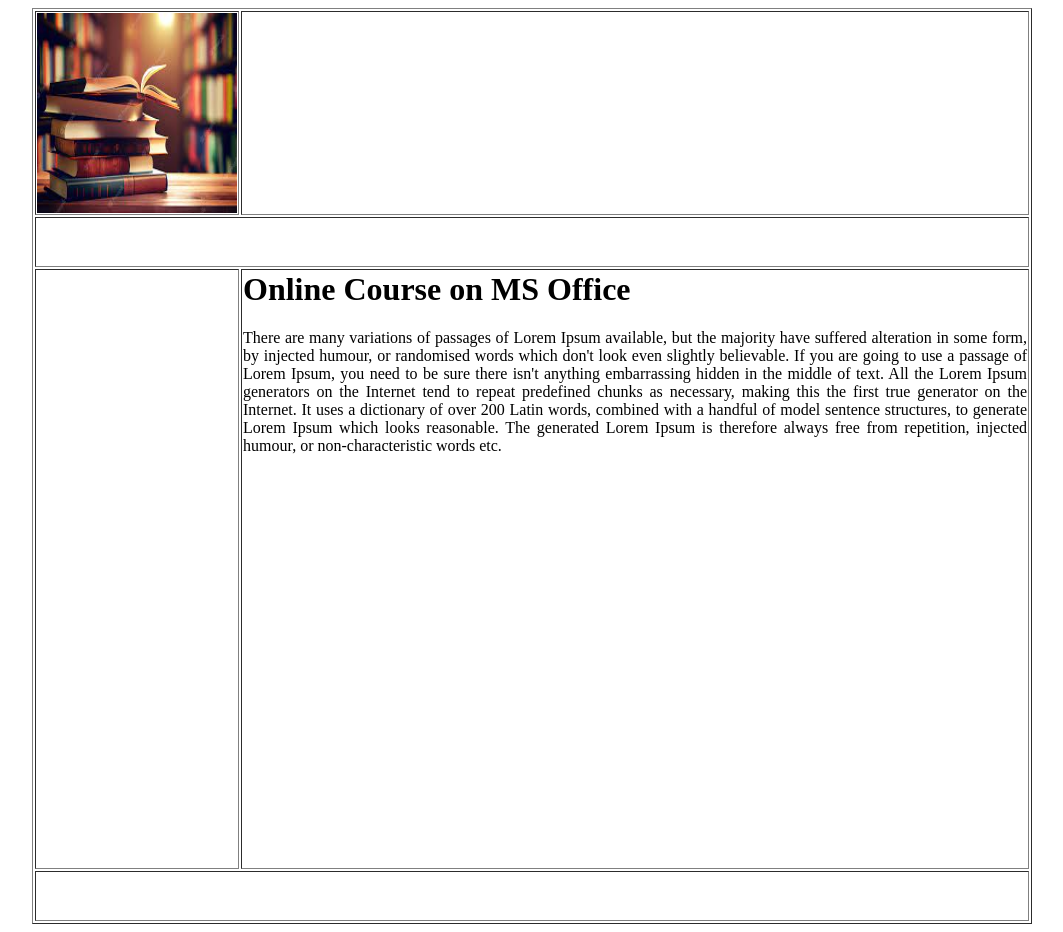
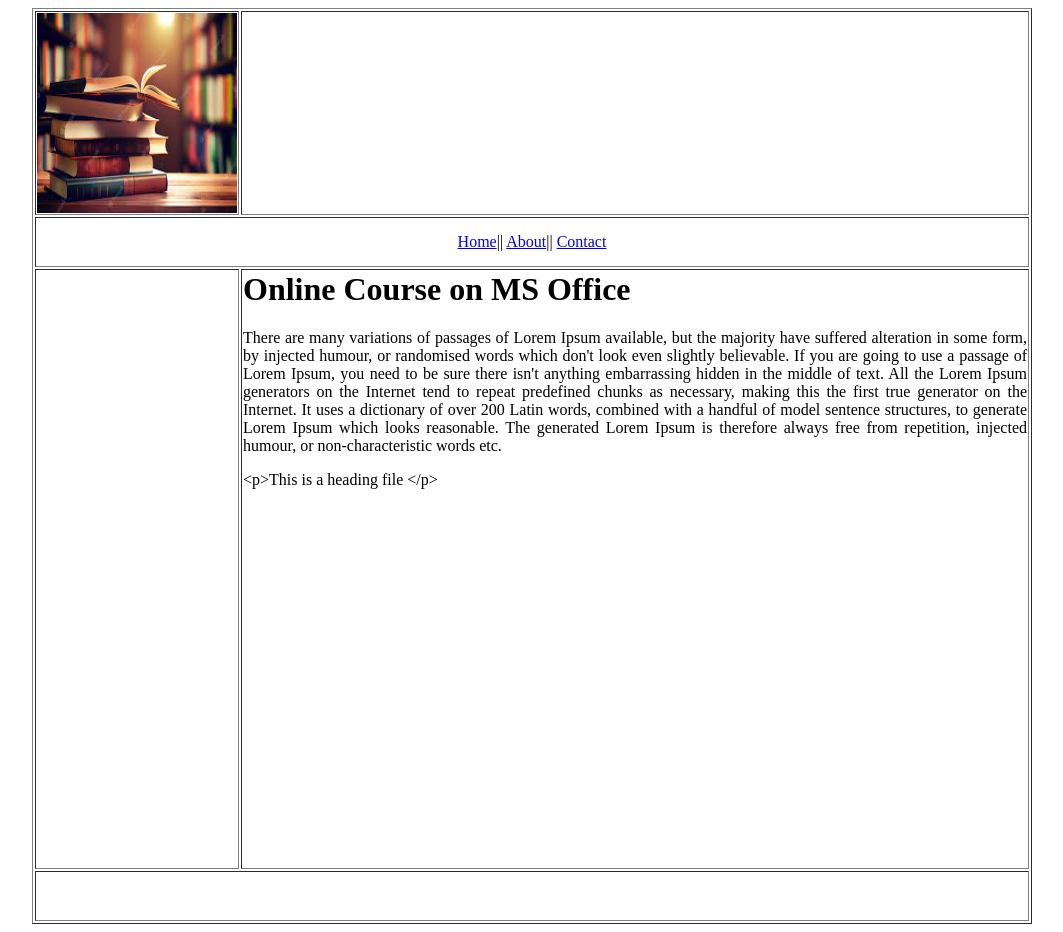
Before and after one commit to mdyounos/php-71, a plain HTML site: page index.html in a window 1280 px wide. Shown: the whole page, without its empty margins (108-1171 px from the left). Drawn offline with Linux system fonts and the light colour scheme.

Commit message:
create layout on index.html

```diff
--- a/index.html
+++ b/index.html
@@ -10,14 +10,18 @@
             </tr>
 
             <tr>
-                <td height="50" colspan="2"></td>
+                <td height="50" colspan="2" align="center">
+                    <a href="index.html">Home</a>||
+                    <a href="about.html">About</a>||
+                    <a href="contact.html">Contact</a>
+                </td>
             </tr>
             <tr valign="top">
                 <td height="600" ></td>
                 <td>
                     <h1>Online Course on MS Office</h1>
                     <p align="justify">There are many variations of passages of Lorem Ipsum available, but the majority have suffered alteration in some form, by injected humour, or randomised words which don't look even slightly believable. If you are going to use a passage of Lorem Ipsum, you need to be sure there isn't anything embarrassing hidden in the middle of text. All the Lorem Ipsum generators on the Internet tend to repeat predefined chunks as necessary, making this the first true generator on the Internet. It uses a dictionary of over 200 Latin words, combined with a handful of model sentence structures, to generate Lorem Ipsum which looks reasonable. The generated Lorem Ipsum is therefore always free from repetition, injected humour, or non-characteristic words etc.</p>
-
+                    &ltp&gtThis is a heading file &lt/p&gt
                 </td>
             </tr>
             <tr>
```
